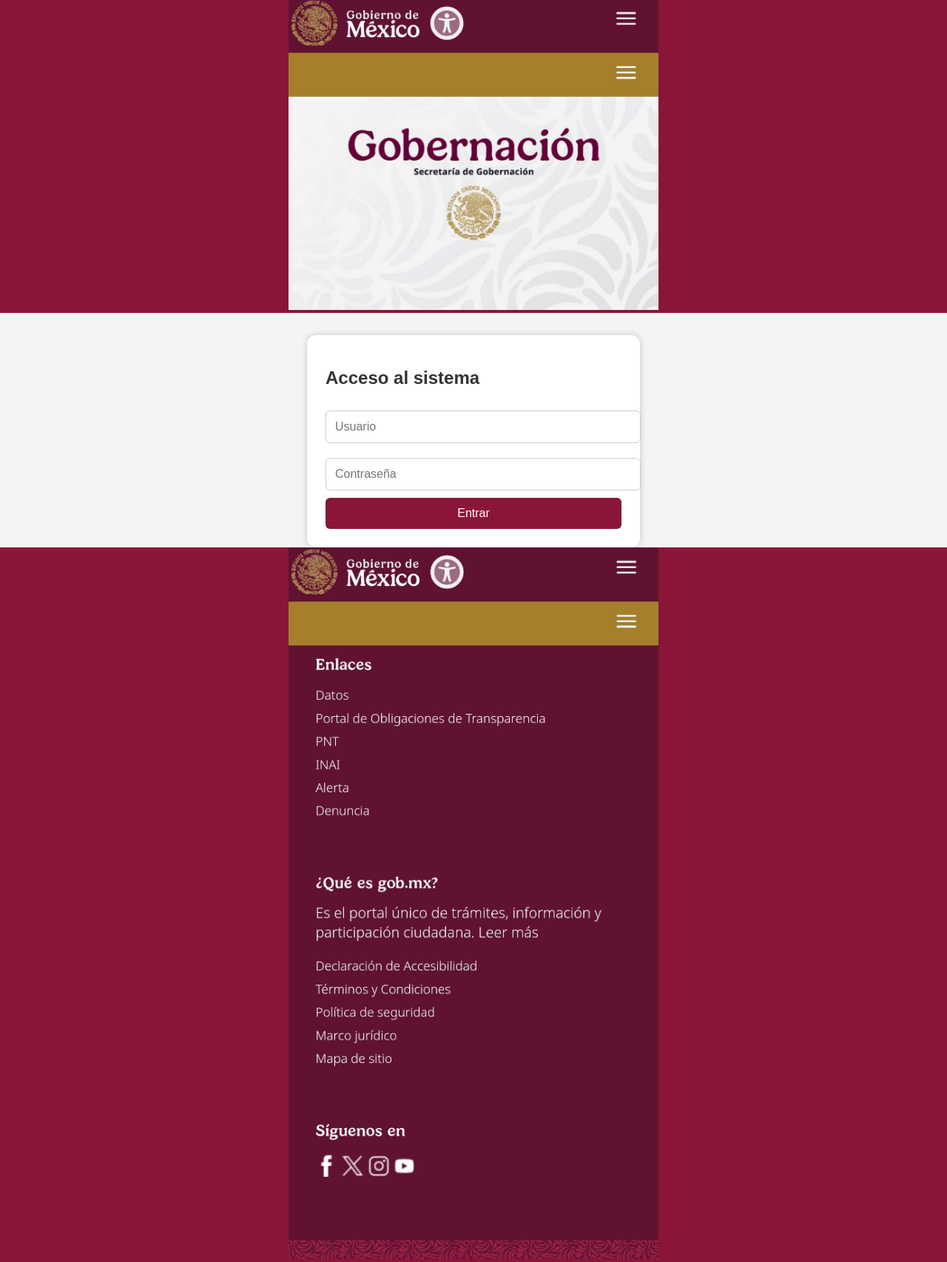
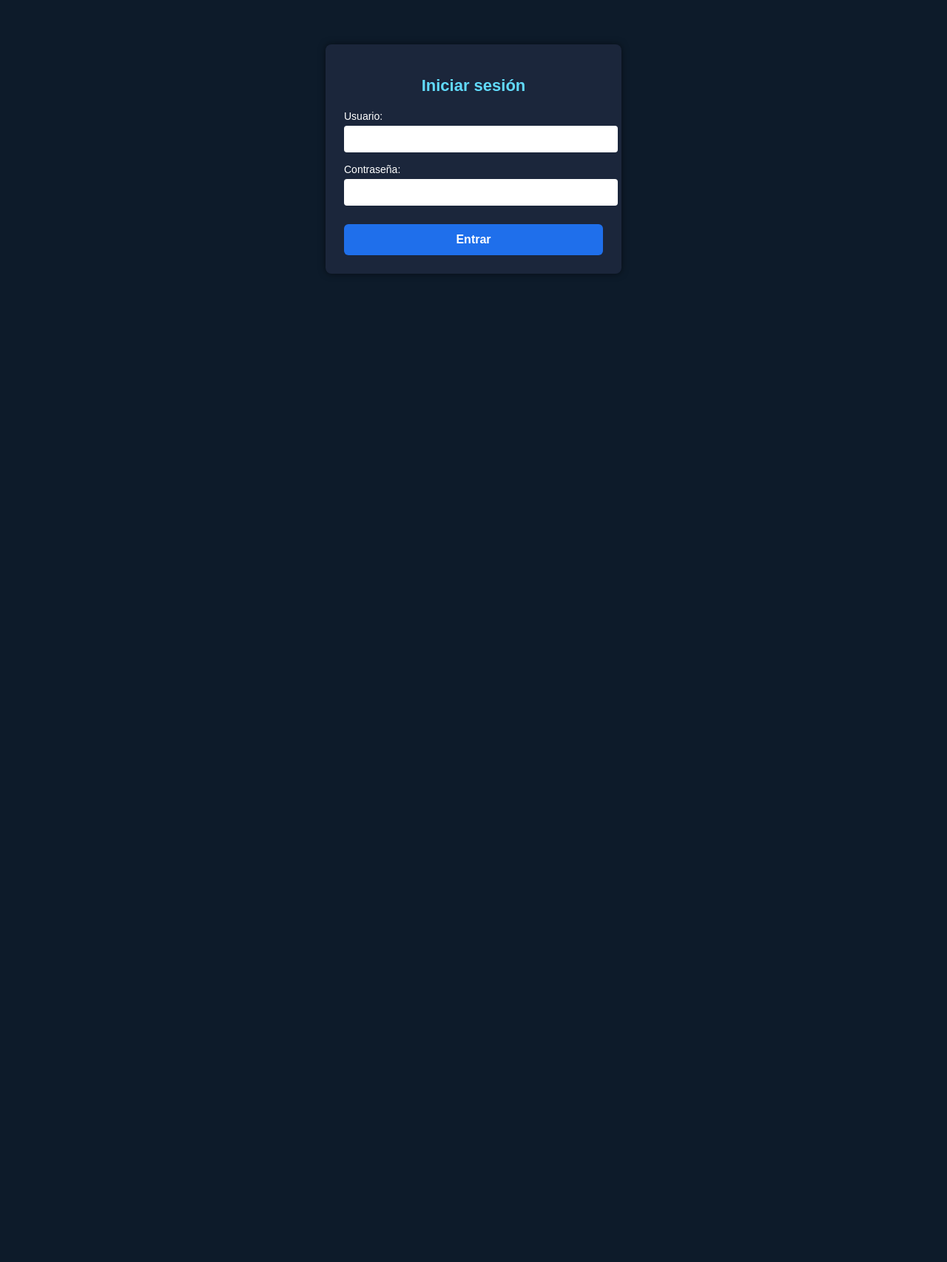
Before and after one commit to Gsr1989/Los-6, a Flask app: template templates/login.html in a window 1280 px wide. Shown: the whole page at 74% size. After the commit the page ends 370 px from the top, so only its background shows below. Run offline with Flask 3, Linux system fonts and the light colour scheme; the template is opened without the code that fills it, so the values that code supplies are empty.

Commit message:
Update login.html

```diff
--- a/templates/login.html
+++ b/templates/login.html
@@ -2,85 +2,87 @@
 <html lang="es">
 <head>
   <meta charset="UTF-8">
-    <title>Acceso</title>
+  <title>Iniciar sesión</title>
   <meta name="viewport" content="width=device-width, initial-scale=1">
   <style>
     body {
+      background-color: #0d1b2a;
+      font-family: Arial, sans-serif;
       margin: 0;
-            font-family: Arial, sans-serif;
-            background-color: #f4f4f4;
-            display: flex;
-            flex-direction: column;
-            align-items: center;
+      padding: 0;
+      color: white;
     }
 
-        header, footer {
-            width: 100%;
-            background-color: #8a1538;
-            text-align: center;
-        }
-
-        header img, footer img {
-            width: 100%;
-            max-width: 500px;
-        }
-
-        .container {
-            margin-top: 30px;
+    .login-container {
+      max-width: 350px;
+      margin: 60px auto;
       padding: 25px;
-            background: #ffffff;
-            box-shadow: 0 0 10px rgba(0,0,0,0.2);
-            border-radius: 12px;
-            width: 90%;
-            max-width: 400px;
+      background-color: #1b263b;
+      border-radius: 8px;
+      box-shadow: 0 0 10px rgba(0,0,0,0.5);
     }
 
     h2 {
-            color: #333;
+      text-align: center;
+      color: #61dafb;
       margin-bottom: 20px;
+      font-size: 22px;
+    }
+
+    label {
+      display: block;
+      margin-top: 15px;
+      font-size: 14px;
     }
 
     input {
       width: 100%;
-            padding: 12px;
-            margin: 10px 0;
-            font-size: 16px;
-            border: 1px solid #ccc;
-            border-radius: 6px;
+      padding: 10px;
+      margin-top: 5px;
+      border: none;
+      border-radius: 4px;
+      font-size: 14px;
     }
 
     button {
-            background-color: #8a1538;
+      margin-top: 25px;
+      width: 100%;
+      padding: 12px;
+      background-color: #1f6feb;
       color: white;
-            padding: 12px;
-            width: 100%;
-            font-size: 16px;
       border: none;
       border-radius: 6px;
-            cursor: pointer;
+      font-size: 16px;
+      font-weight: bold;
     }
 
     button:hover {
-            background-color: #5c0f27;
+      background-color: #184caa;
+    }
+
+    .error {
+      color: #ff4b4b;
+      margin-top: 15px;
+      text-align: center;
     }
   </style>
 </head>
 <body>
-    <header>
-        <img src="{{ url_for('static', filename='logo.png') }}" alt="Encabezado">
-    </header>
+  <div class="login-container">
+    <h2>Iniciar sesión</h2>
+    <form method="POST">
+      <label>Usuario:</label>
+      <input type="text" name="usuario" required autocomplete="off">
 
-    <div class="container">
-        <h2>Acceso al sistema</h2>
-        <form method="POST">
-            <input type="text" name="user" placeholder="Usuario" required>
-            <input type="password" name="pass" placeholder="Contraseña" required>
+      <label>Contraseña:</label>
+      <input type="password" name="clave" required autocomplete="off">
+
       <button type="submit">Entrar</button>
+
+      {% if error %}
+      <div class="error">{{ error }}</div>
+      {% endif %}
     </form>
   </div>
-
-    <footer>
-        <img src="{{ url_for('static', filename='footer.png') }}" alt="Pie de página">
-    </footer>
 </body>
 </html>
```
Lines whose indentation alone changed are shown as unchanged.
